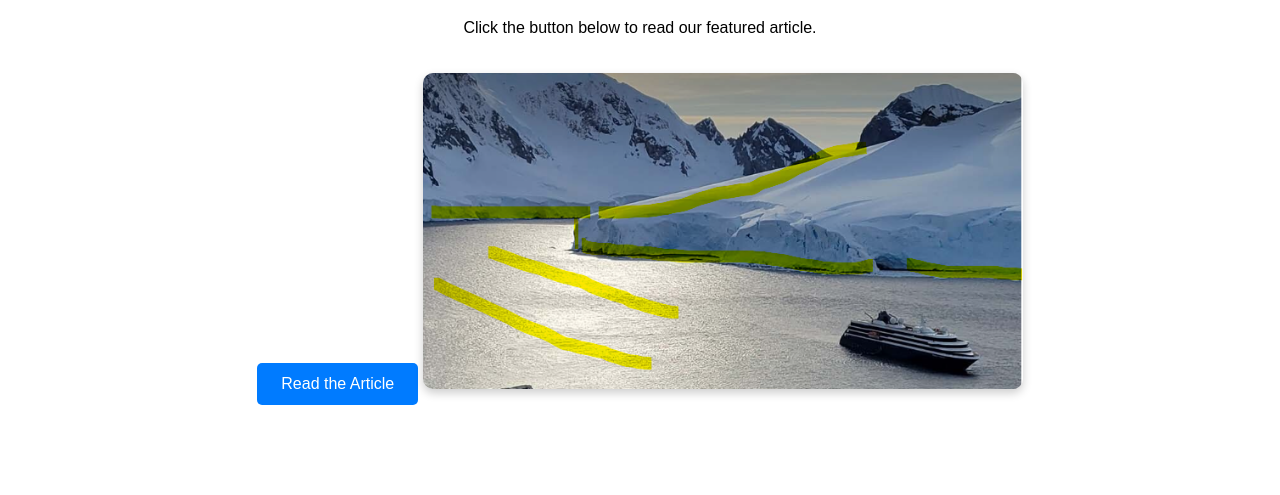
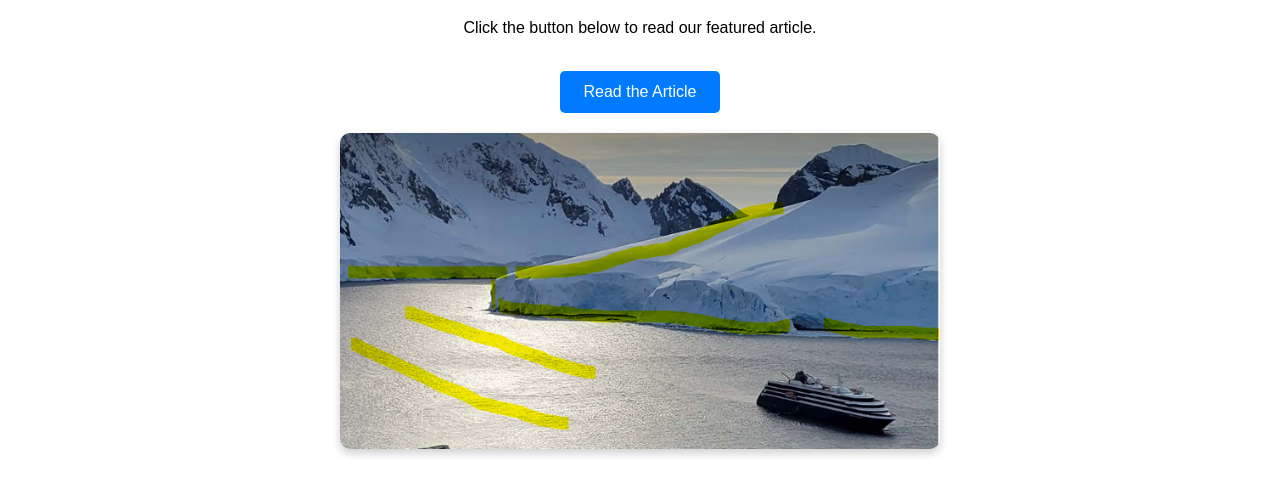
Before and after one commit to adnankhan0123/website-demo, a plain HTML site: page index.html in a window 1280 px wide. Shown: the part 149-644 px from the top of the page. Drawn offline with Linux system fonts and the light colour scheme.

Commit message:
Update index.html

```diff
--- a/index.html
+++ b/index.html
@@ -91,9 +91,9 @@
   <!-- Main Section -->
   <main>
   <h1>Welcome to the IJEAC Journal Portal</h1>
-  <p>Click the button below to read our featured article.</p>
+  <p>Click the button below to read our featured article.</p><br>
 
-    <button onclick="window.location.href='publish-article.html'">Read the Article</button>
+    <button onclick="window.location.href='publish-article.html'">Read the Article</button><br>
   <!-- Image inside main section -->
   <img src="background.jpg" alt="Journal Banner" class="main-image">
 
```
